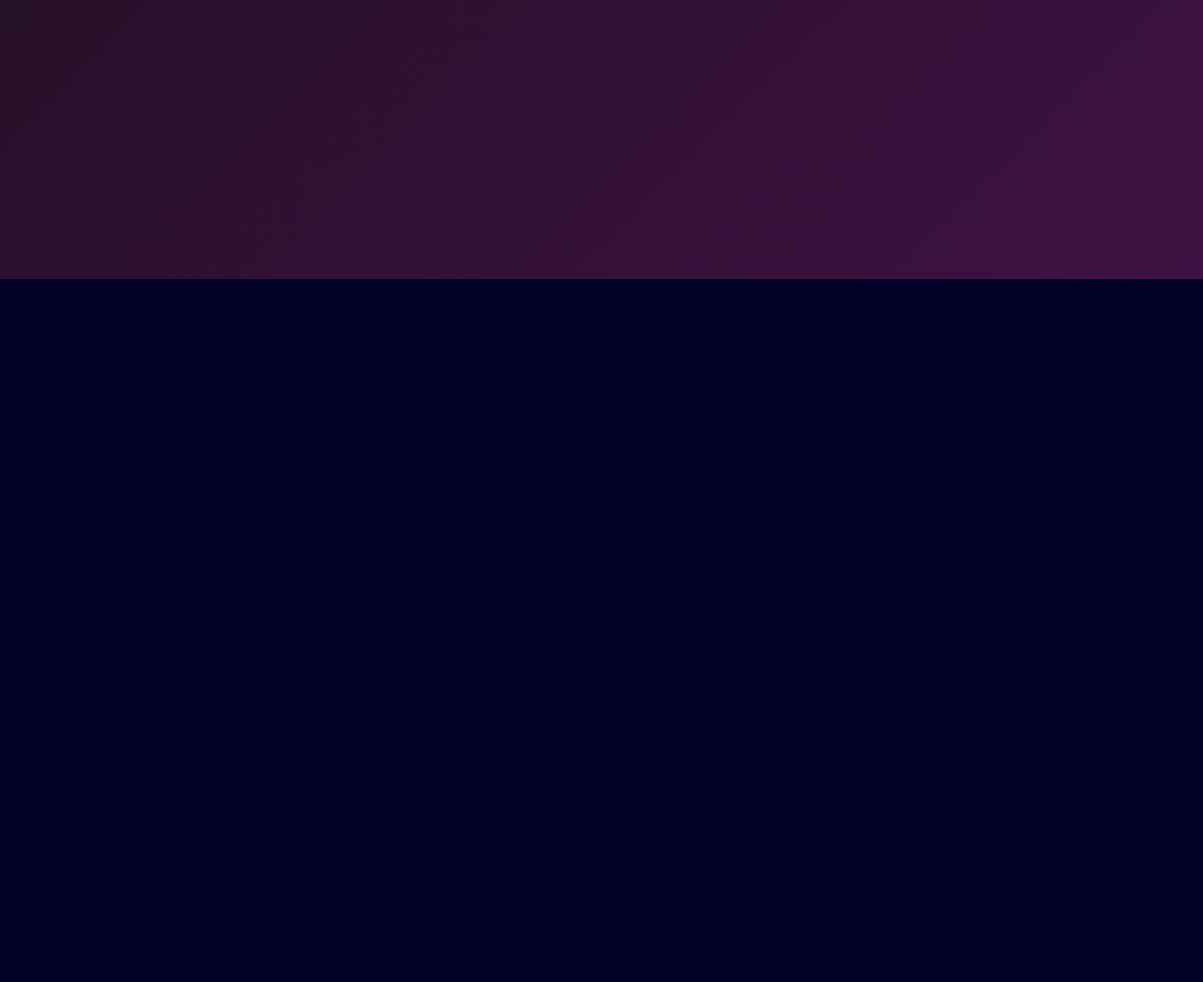
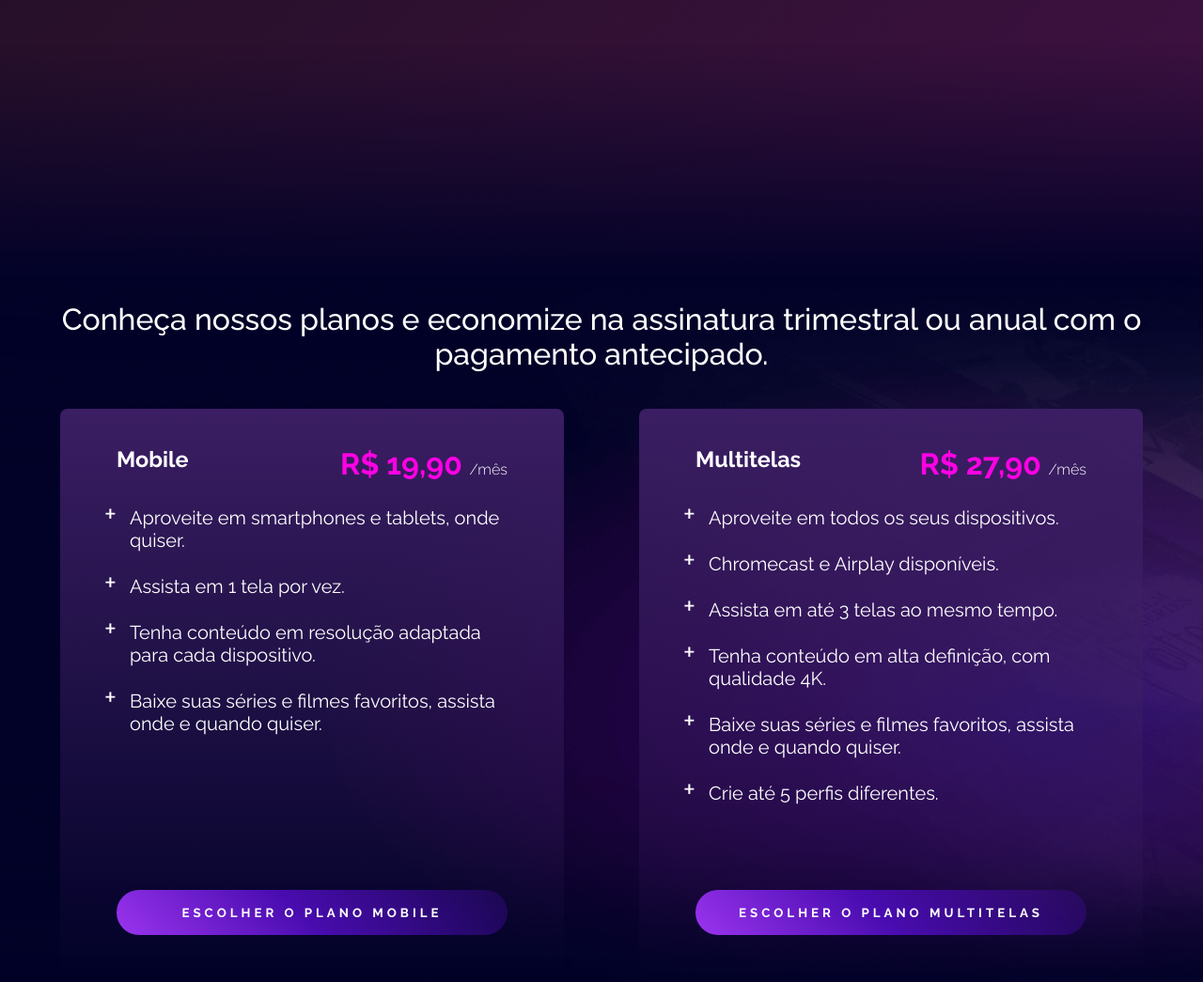
Before and after one commit to josebauer/clone-hbomax, a plain HTML site: page index.html in a window 1280 px wide. Shown: the part 677-1722 px from the top of the page at 94% size. Before the commit the page ends 974 px from the top, so only its background shows below. Drawn offline with Linux system fonts and the light colour scheme.

Commit message:
Adiciona cards com opções de planos

```diff
--- a/assets/css/styles.css
+++ b/assets/css/index.css
@@ -52,7 +52,7 @@ header::after {
   content: "";
   width: 100%;
   height: 250px;
-  position: relative;
+  position: absolute;
   bottom: 0;
   background: linear-gradient(0deg, var(--primary-color), transparent);
 }
@@ -107,17 +107,19 @@ header::after {
   font-family: "Raleway", sans-serif;
 }
 
-.price span {
+.small-month {
   font-size: 1rem;
   font-weight: 300;
 }
 
-.button-header {
+.button-gradient {
   background: var(--btn-bg-color-gradient);
   outline: 3px solid transparent;
   background-size: 250%;
-  text-decoration: none;
   transition: background 1s, outline 1s, transform 1s;
+}
+
+.header-button {
   animation: wiggle 2.2s linear infinite;
 }
 
@@ -133,7 +135,7 @@ header::after {
   cursor: pointer;
 }
 
-.button-header:hover {
+.button-gradient:hover {
   background-color: transparent;
   background-position: 100%;
   outline: 2px solid var(--secondary-color);
@@ -147,15 +149,109 @@ header::after {
   font-weight: 300;
 }
 
+/* Cards Subscription */
+
+section {
+  scroll-margin-top: 80px;
+}
+
+.subscribe {
+  background: url(../images/background-movies-series.png) no-repeat;
+  background-size: cover;
+  position: relative;
+}
+
+.container {
+  max-width: 1200px;
+  margin: auto;
+  padding: 24px;
+  text-align: center;
+}
+
+.title-section {
+  font-size: 2rem;
+  font-weight: 500;
+}
+
+.plans {
+  display: flex;
+  justify-content: space-around;
+  gap: 80px;
+  margin: 40px 0;
+  perspective: 2000px;
+  perspective-origin: top;
+}
+
+.card {
+  background: var(--card-bg-color);
+  padding: 40px 60px;
+  border-radius: 8px;
+  display: flex;
+  min-height: 600px;
+  flex-direction: column;
+  justify-content: space-between;
+  transition: transform 1s ease-in-out;
+}
+
+.plan {
+  display: flex;
+  justify-content: space-between;
+  font-size: 1.25rem;
+  margin-bottom: 16px;
+}
+
+.price-sub {
+  font-size: 2rem;
+  font-family: "Raleway", sans-serif;
+  color: var(--secondary-color);
+  font-weight: 700;
+}
+
+.description {
+  text-align: left;
+  list-style: none;
+  font-size: 1.25rem;
+  margin-bottom: 14px;
+  padding-left: 14px;
+}
+
+.description::marker {
+  content: "+";
+  font-size: 2rem;
+  margin-right: 8px;
+}
+
+.plans:has(.card:nth-child(1):hover)
+  .card:nth-child(2) {
+  transform: rotateY(-45deg);
+}
+
+.plans:has(.card:nth-child(2):hover)
+  .card:nth-child(1) {
+  transform: rotateY(45deg);
+}
+
+/* .card:hover {
+  transform: scale(1.05);
+  border: 2px solid var(--tertiary-color);
+}
+
+.card:hover .contents__image {
+  opacity: 0;
+} */
+
+
 /* Animations */
 
 @keyframes gradient {
   0% {
     background-position: 0% 50%;
   }
+
   50% {
     background-position: 100% 50%;
   }
+
   100% {
     background-position: 0% 50%;
   }
@@ -186,7 +282,8 @@ header::after {
     transform: rotate(-10deg);
   }
 
-  40%, 100% {
+  40%,
+  100% {
     transform: rotate(0);
   }
 }
--- a/index.html
+++ b/index.html
@@ -4,11 +4,12 @@
 <head>
   <meta charset="UTF-8">
   <meta name="viewport" content="width=device-width, initial-scale=1.0">
-  <link rel="stylesheet" href="./assets/css/styles.css">
+  <link rel="stylesheet" href="./assets/css/index.css">
   <title>HBO Max</title>
 </head>
 
 <body>
+
   <!-- Navbar -->
   <nav class="navbar">
     <a href="index.html">
@@ -19,6 +20,7 @@
       <a href="#subscribe" class="menu-item button-nav">ASSINE AGORA</a>
     </div>
   </nav>
+
   <!-- Header -->
   <header>
     <div class="blue-bar"></div>
@@ -39,13 +41,85 @@
         <p>Assinaturas a partir de</p>
         <p class="price">
           R$14,15
-          <span>/mês*</span>
+          <span class="small-month">/mês*</span>
         </p>
       </div>
-      <a href="#subscription" class="button-header button">Assine agora</a>
+      <a href="#subscription" class="button-gradient button header-button">Assine agora</a>
       <p class="small-text">*aplicável ao plano anual com o pagamento antecipado.</p>
     </div>
   </header>
+
+<!-- Main -->
+ <main>
+  <!-- Cards Subscription -->
+  <section id="subscribe" class="subscribe">
+    <div class="container">
+      <h2 class="title-section">
+        Conheça nossos planos e economize na assinatura trimestral ou anual com o pagamento antecipado.
+      </h2>
+      <div class="plans">
+        <div class="card">
+          <div>
+            <div class="plan">
+              <h3>Mobile</h3>
+              <p class="price-sub">R$ 19,90
+                <span class="small-month">/mês</span>
+              </p>
+            </div>
+            <ul class="goals">
+              <li class="description">
+                Aproveite em smartphones e tablets, onde quiser.
+              </li>
+              <li class="description">
+                Assista em 1 tela por vez.
+              </li>
+              <li class="description">
+                Tenha conteúdo em resolução adaptada para cada dispositivo.
+              </li>
+              <li class="description">
+                Baixe suas séries e filmes favoritos, assista onde e quando
+                quiser.
+              </li>
+            </ul>
+          </div>
+          <button class="button button-gradient">Escolher o Plano Mobile</button>
+        </div>
+        <div class="card">
+          <div>
+            <div class="plan">
+              <h3>Multitelas</h3>
+              <p class="price-sub">R$ 27,90
+                <span class="small-month">/mês</span>
+              </p>
+            </div>
+            <ul class="goals">
+              <li class="description">
+                Aproveite em todos os seus dispositivos.
+              </li>
+              <li class="description">
+                Chromecast e Airplay disponíveis.
+              </li>
+              <li class="description">
+                Assista em até 3 telas ao mesmo tempo.
+              </li>
+              <li class="description">
+                Tenha conteúdo em alta definição, com qualidade 4K.
+              </li>
+              <li class="description">
+                Baixe suas séries e filmes favoritos, assista onde e quando
+                quiser.
+              </li>
+              <li class="description">
+                Crie até 5 perfis diferentes.
+              </li>
+            </ul>
+          </div>
+          <button class="button button-gradient">Escolher o Plano Multitelas</button>
+        </div>
+      </div>
+    </div>
+  </section>
+ </main>
 </body>
 
 </html>
```
